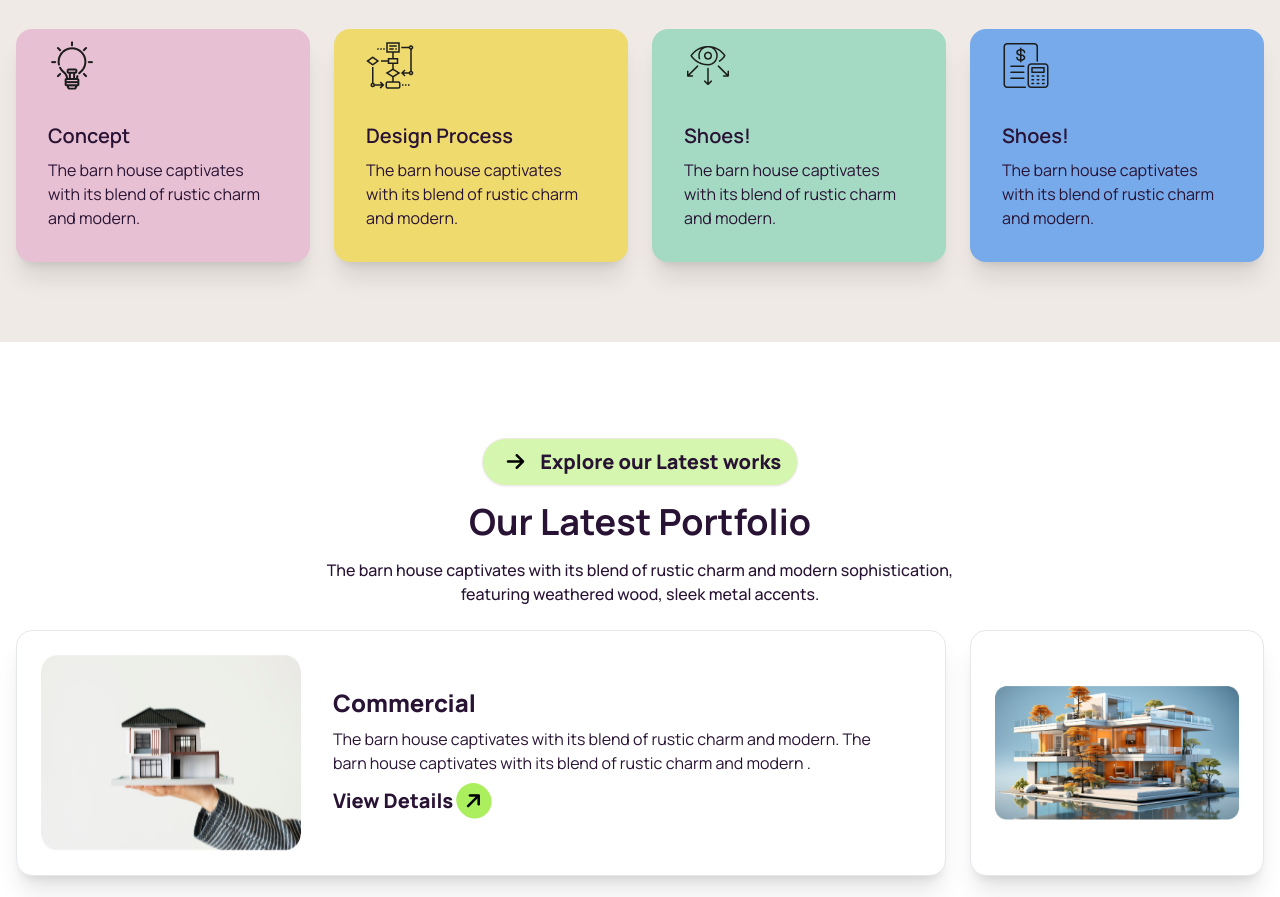
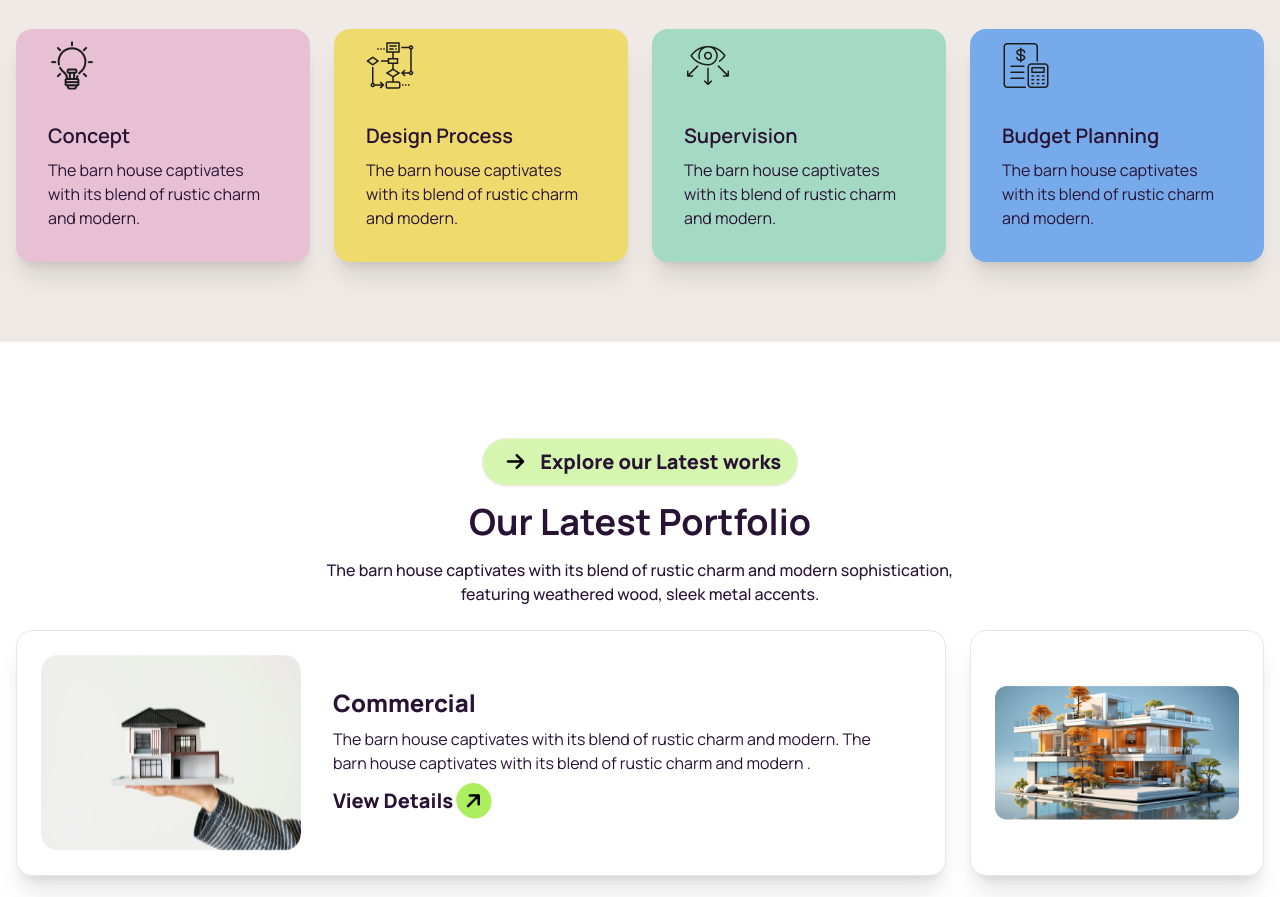
Before and after one commit to rohithaider/Architect-Company-Website, a plain HTML site: page index.html in a window 1280 px wide. Shown: the part 1749-2646 px from the top of the page. Drawn offline with nearby package versions, Linux system fonts and the light colour scheme.

Commit message:
Fixed some words spelling

```diff
--- a/index.html
+++ b/index.html
@@ -227,7 +227,7 @@
                     alt="vision" />
                 </figure>
                 <div class="card-body">
-                  <h2 class="card-title">Shoes!</h2>
+                  <h2 class="card-title">Supervision</h2>
                   <p>The barn house captivates with its blend of rustic charm and modern.</p>
                 </div>
               </div>
@@ -239,7 +239,7 @@
                     alt="budget-planning" />
                 </figure>
                 <div class="card-body">
-                  <h2 class="card-title">Shoes!</h2>
+                  <h2 class="card-title">Budget Planning</h2>
                   <p>The barn house captivates with its blend of rustic charm and modern.</p>
                 </div>
               </div>
```
